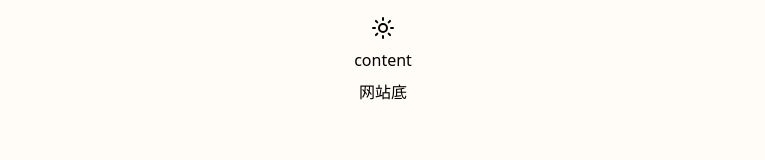
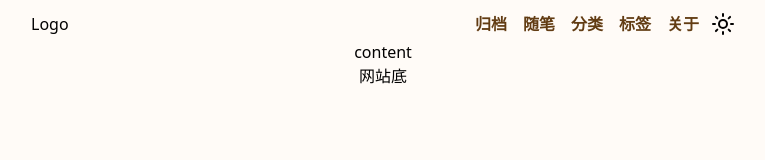
Before and after one commit to rockychang7/flow, an Astro site: page / in a window 1280 px wide. Shown: the whole page, without its empty margins (257-1022 px from the left). Built offline with nearby package versions, Linux system fonts and the light colour scheme; Astro itself is replaced by a stand-in of ours; a web font is replaced by a local one.

Commit message:
feat:update header

```diff
--- a/package.json
+++ b/package.json
@@ -21,7 +21,7 @@
     "astro": "^4.15.1",
     "class-variance-authority": "^0.7.0",
     "clsx": "^2.1.1",
-    "lucide-react": "^0.427.0",
+    "lucide-react": "^0.438.0",
     "react": "^18.3.1",
     "react-dom": "^18.3.1",
     "tailwind-merge": "^2.5.2",
--- a/src/components/header.astro
+++ b/src/components/header.astro
@@ -1,7 +1,17 @@
 ---
 import {ModeToggle} from "@/components/mode-toggle";
+import {Button} from "@/components/ui/button";
 ---
-
-<header>
-    <ModeToggle client:load/>
+<header class="w-full h-10 py-1 flex justify-between items-baseline">
+    <div>Logo</div>
+    <div class="flex justify-evenly items-center gap-2">
+        <div class="flex gap-x-2 font-bold text-2xl">
+            <Button variant="menu" size="menu">归档</Button>
+            <Button variant="menu" size="menu">随笔</Button>
+            <Button variant="menu" size="menu">分类</Button>
+            <Button variant="menu" size="menu">标签</Button>
+            <Button variant="menu" size="menu">关于</Button>
+        </div>
+        <ModeToggle client:load/>
+    </div>
 </header>
--- a/src/components/mode-toggle.tsx
+++ b/src/components/mode-toggle.tsx
@@ -1,7 +1,5 @@
 import * as React from "react";
 import {Moon, Sun} from "lucide-react";
-
-import {Button} from "@/components/ui/button";
 
 export function ModeToggle() {
     const [theme, setThemeState] = React.useState<
@@ -19,7 +17,7 @@ export function ModeToggle() {
     }, [theme]);
 
     return (
-        <div className="relative w-6 h-6"
+        <div className="relative size-6 hidden md:block"
              onClick={() => setThemeState(theme === "theme-dark" ? "theme-light" : "theme-dark")}>
             <Sun
                 className="absolute inset-0 h-full w-full transition-all duration-300 rotate-0 scale-100 cursor-pointer dark:-rotate-90 dark:scale-0"/>
--- a/src/components/ui/button.tsx
+++ b/src/components/ui/button.tsx
@@ -18,12 +18,14 @@ const buttonVariants = cva(
           "bg-secondary text-secondary-foreground hover:bg-secondary/80",
         ghost: "hover:bg-accent hover:text-accent-foreground",
         link: "text-primary underline-offset-4 hover:underline",
+        menu: "text-primary underline-offset-4 hover:underline font-extrabold text-[16px]",
       },
       size: {
         default: "h-10 px-4 py-2",
         sm: "h-9 rounded-md px-3",
         lg: "h-11 rounded-md px-8",
         icon: "h-10 w-10",
+         menu: "h-10 w-10",
       },
     },
     defaultVariants: {
--- a/src/layouts/RootLayout.astro
+++ b/src/layouts/RootLayout.astro
@@ -31,7 +31,7 @@ const {title} = Astro.props;
     <meta name="generator" content={Astro.generator}/>
     <title>{title}</title>
 </head>
-<body class="min-h-svh container items-center w-full flex flex-col font-sans max-w-screen-md p-4 gap-2">
+<body class="min-h-svh container items-center w-full flex flex-col font-sans max-w-screen-md">
 <slot/>
 </body>
 </html>
--- a/src/pages/index.astro
+++ b/src/pages/index.astro
@@ -1,8 +1,8 @@
 ---
 import "@/styles/globals.css";
 import RootLayout from "@/layouts/RootLayout.astro";
-import Header from "@/components/Header.astro";
-import Footer from "@/components/Footer.astro";
+import Header from "@/components/header.astro";
+import Footer from "@/components/footer.astro";
 const title: string = "个人主页";
 ---
 <RootLayout title={title}>
```
Also changed, not shown: 1 other file.
